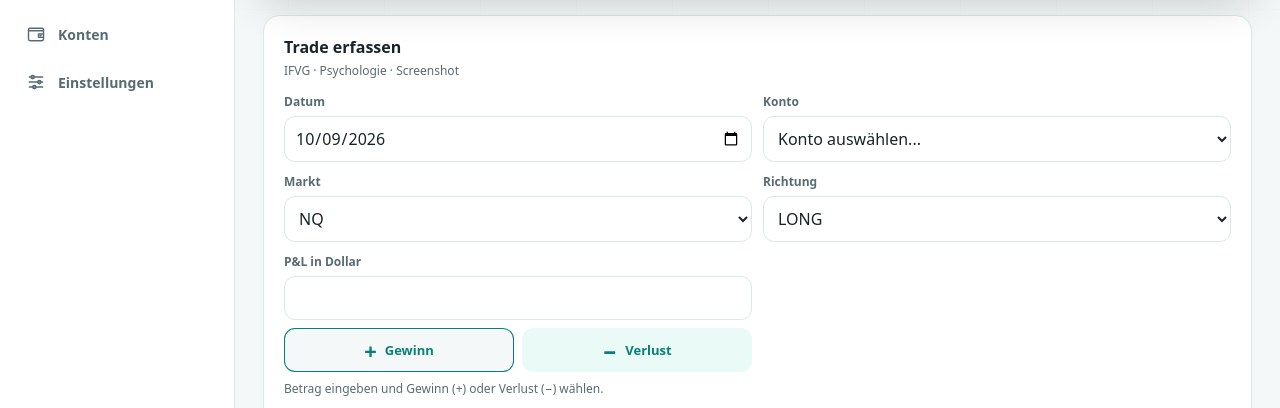
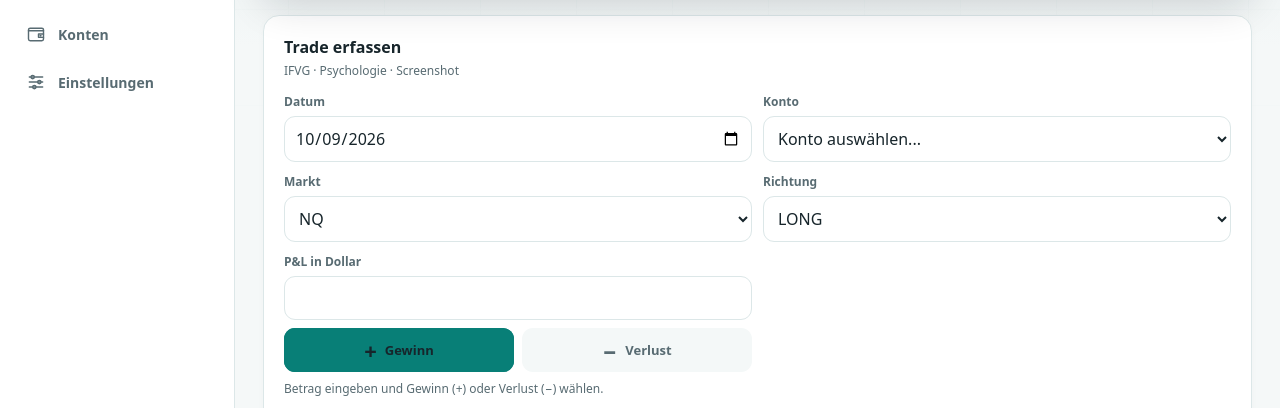
Before and after one commit to schuwaldnikolaj-gif/ifvg-trading-journal, a website: page index.html in a window 1280 px wide. Both pictures are taken after a click on the button "Trade erfassen". Shown: the part 375-783 px from the top of the page. Drawn offline with Linux system fonts and the light colour scheme.

Commit message:
Make the selected P&L sign visually unambiguous

```diff
--- a/index.html
+++ b/index.html
@@ -98,7 +98,7 @@ nav button,.mobile button{color:var(--muted)}nav button.active,nav button:hover,
 .calendar-trade .small{display:block;margin-top:4px}.calendar-trade>b{flex:0 0 auto}.calendar-trade:hover{border-color:var(--teal)}
 .calendar-account-field{max-width:420px;margin:0 0 16px}
 
-.pnl-signs{display:flex;gap:8px;margin-top:8px}.pnl-signs .btn{flex:1;min-height:44px;justify-content:center}.pnl-signs .btn[aria-pressed="true"]{border-color:var(--accent-ink);background:var(--surface-soft);box-shadow:inset 0 0 0 1px var(--accent-ink)}.pnl-signs .btn span{font-size:22px;line-height:1}
+.pnl-signs{display:flex;gap:8px;margin-top:8px}.pnl-signs .btn{flex:1;min-height:44px;justify-content:center;background:var(--surface-soft);color:var(--muted)}.pnl-signs .btn[aria-pressed="true"]{color:var(--surface);border-color:var(--accent-ink);background:var(--accent-ink);box-shadow:inset 0 0 0 1px var(--accent-ink)}.pnl-signs .btn span{font-size:22px;line-height:1}
 </style>
 <link rel="stylesheet" href="market-style.css?v=3.3.1">
 <script src="./vendor/supabase.js"></script>
```
